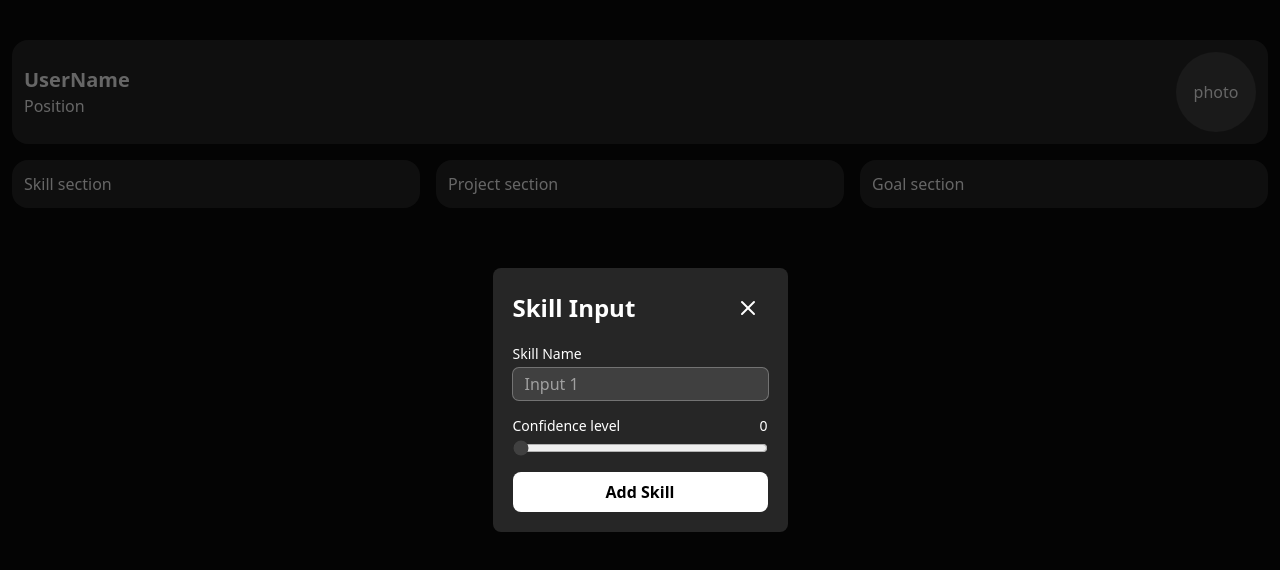
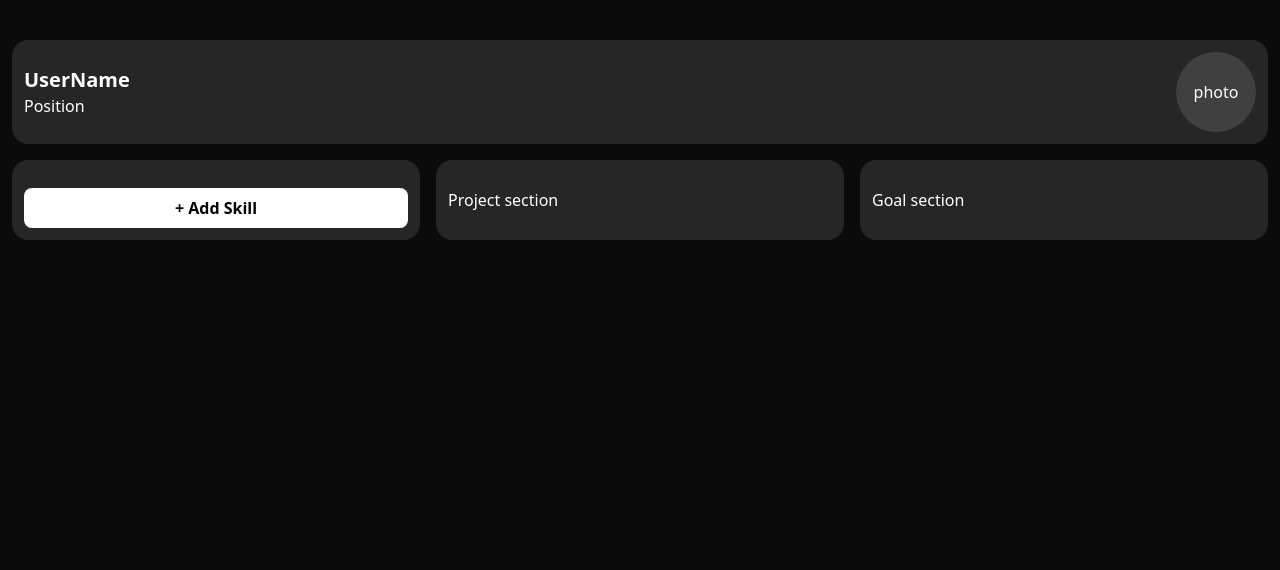
Before and after one commit to PragyanMaharjan63/CareerCanvas, a React (Vite) app in the folder frontend/: page / in a window 1280 px wide. Shown: the top 570 px of the page. Built offline with nearby package versions, Linux system fonts and the light colour scheme.

Commit message:
made ui to display skills

```diff
--- a/frontend/src/components/skill.tsx
+++ b/frontend/src/components/skill.tsx
@@ -1,24 +1,64 @@
 import { useState } from "react";
 import Popup from "../assets/ui/popup";
 
+type skill = {
+  Inp1: string;
+  Inp4: string | number;
+};
+
 export default function SkillSection() {
-  const [datas, setData] = useState();
-  const [showPopup, setShowPopup] = useState(true);
+  const [datas, setData] = useState<skill[]>([]);
+  const [showPopup, setShowPopup] = useState(false);
+  const HandleAddSkill = () => {
+    setShowPopup(true);
+  };
   return (
     <>
+      <div className="grid gap-4 w-full">
         {showPopup && (
           <div className="fixed inset-0 w-full top-0 left-0 bg-black/60">
             <Popup
               inpType="Skill"
               input1={true}
               input4={true}
-            setData={setData}
+              setData={(value) => {
+                setData((prev) => [...prev, value]);
+              }}
               showPopup={setShowPopup}
             />
           </div>
         )}
-      {JSON.stringify(datas)}
-      Skill section
+        <div className="w-full grid gap-4">
+          <div className="grid gap-4">
+            {datas?.map((skill, idx) => (
+              <div
+                className="ring-1 ring-indigo-600/40 p-2 rounded-lg bg-indigo-700/10"
+                key={idx}
+              >
+                <p className="font-bold text-xl">{skill.Inp1}</p>
+                <div className="flex justify-between text-neutral-400">
+                  <p>Skill Confidence</p>
+                  {skill.Inp4}
+                </div>
+                <div className="size-2 bg-indigo-200 w-full mb-2">
+                  <div
+                    className="size-2 bg-indigo-600/80"
+                    style={{ width: `${skill.Inp4}%` }}
+                  ></div>
+                </div>
+              </div>
+            ))}
+          </div>
+          <button
+            className="bg-white text-black w-full rounded-lg p-2 font-semibold cursor-pointer"
+            onClick={() => {
+              HandleAddSkill();
+            }}
+          >
+            + Add Skill
+          </button>
+        </div>
+      </div>
     </>
   );
 }
```
Lines whose indentation alone changed are shown as unchanged.
